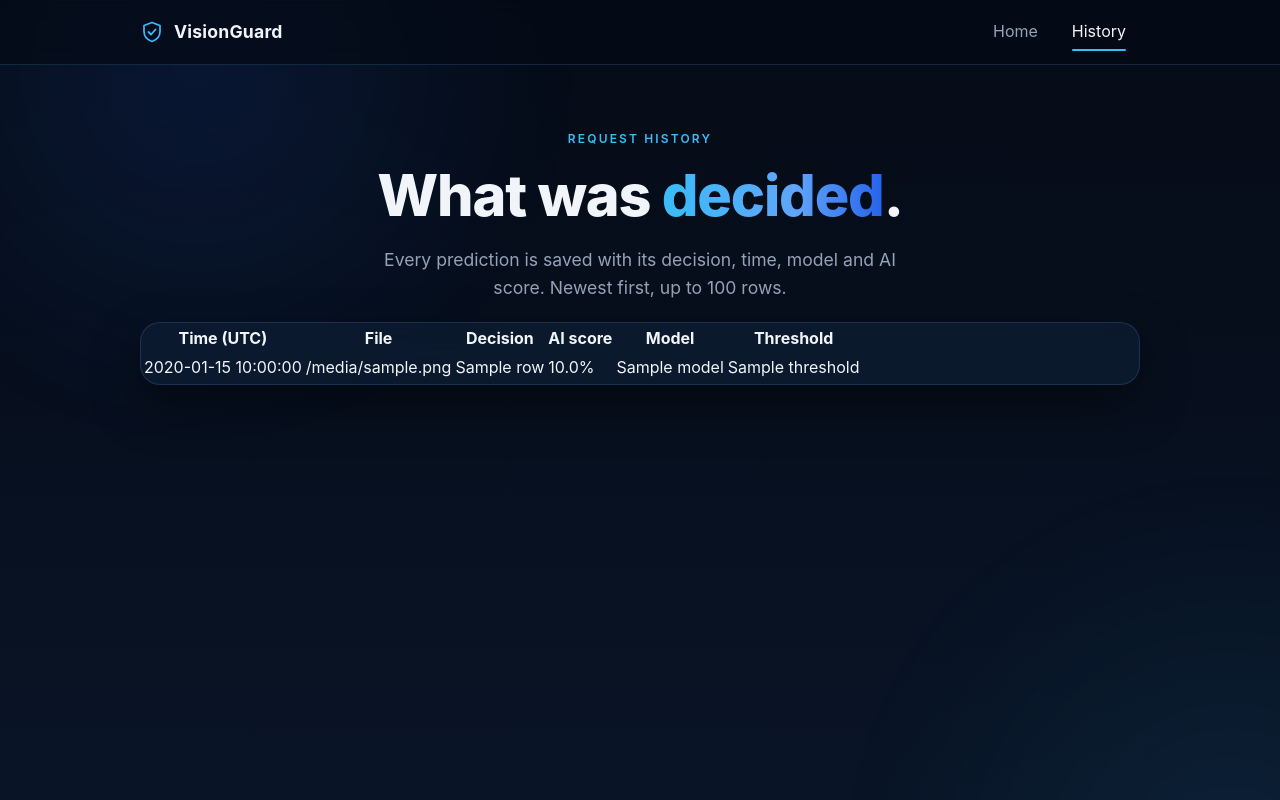
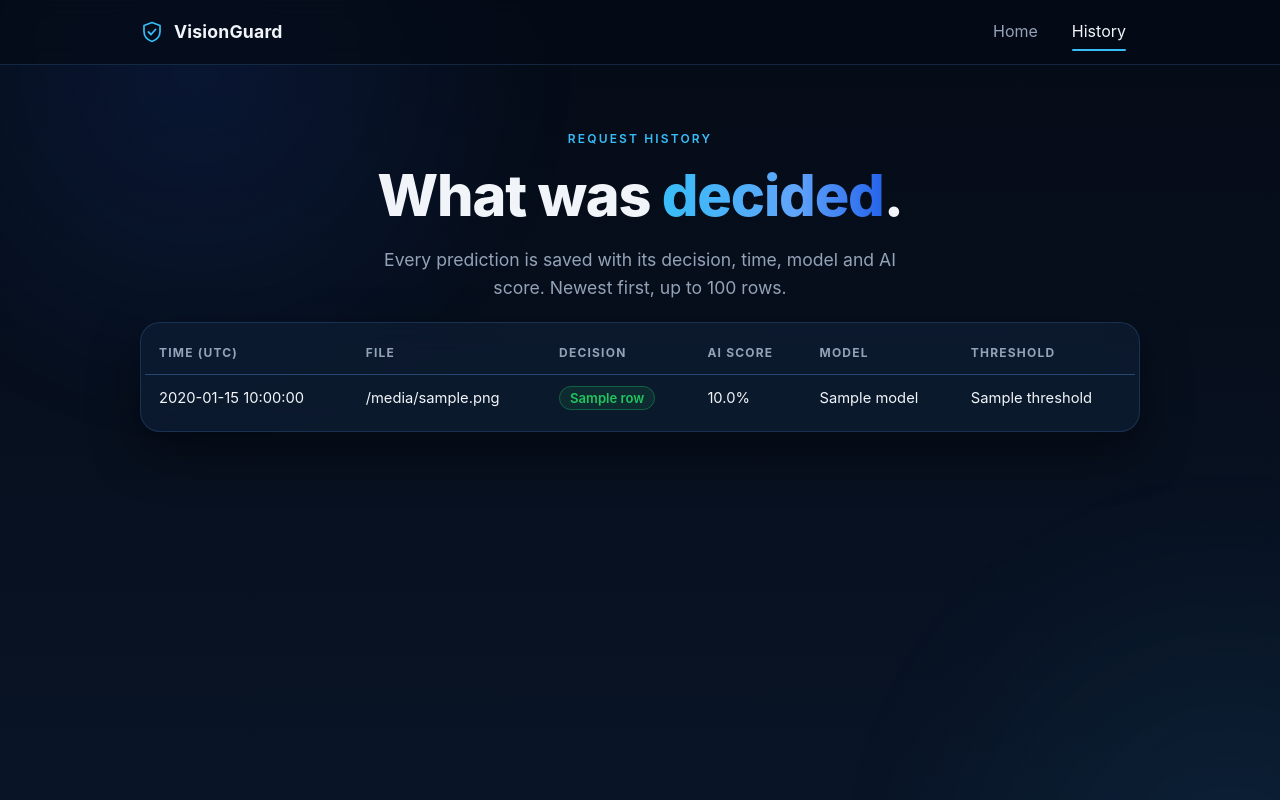
Before and after one commit to haris-fayyaz/23L-0583_A2_Ops, a Flask app: template app/templates/history.html in a window 1280 px wide. Run offline with Flask 3, Linux system fonts and the light colour scheme; the template is opened without the code that fills it: most values are stand-ins (such as "Sample title", 1, 10 or a date in 2020).

Commit message:
Add history table styles

```diff
--- a/app/static/styles.css
+++ b/app/static/styles.css
@@ -144,3 +144,18 @@ h1{font-size:clamp(2.1rem,6vw,3.6rem);line-height:1.1;letter-spacing:-.02em;font
   *,*::before,*::after{animation-duration:.01ms!important;animation-iteration-count:1!important;transition-duration:.01ms!important}
   .rise{opacity:1}
 }
+
+/* history page */
+.tablewrap{overflow-x:auto;padding:8px 4px}
+table{width:100%;border-collapse:collapse;font-size:.92rem}
+th,td{text-align:left;padding:12px 14px;white-space:nowrap;border-bottom:1px solid var(--border)}
+th{color:var(--muted);font-size:.75rem;text-transform:uppercase;letter-spacing:.1em}
+tbody tr:last-child td{border-bottom:0}
+.badge{padding:3px 10px;border-radius:99px;font-size:.82rem;font-weight:600}
+.badge.ai{color:var(--ai);background:rgba(251,113,133,.1);border:1px solid rgba(251,113,133,.35)}
+.badge.real{color:var(--ok);background:rgba(34,197,94,.1);border:1px solid rgba(34,197,94,.35)}
+.empty{text-align:center;padding:32px;color:var(--muted)}
+@media(max-width:760px){
+  .links.always{display:flex;position:static;flex-direction:row;padding:0;border:0;background:none}
+  .links.always a::after{display:none}
+}
```
